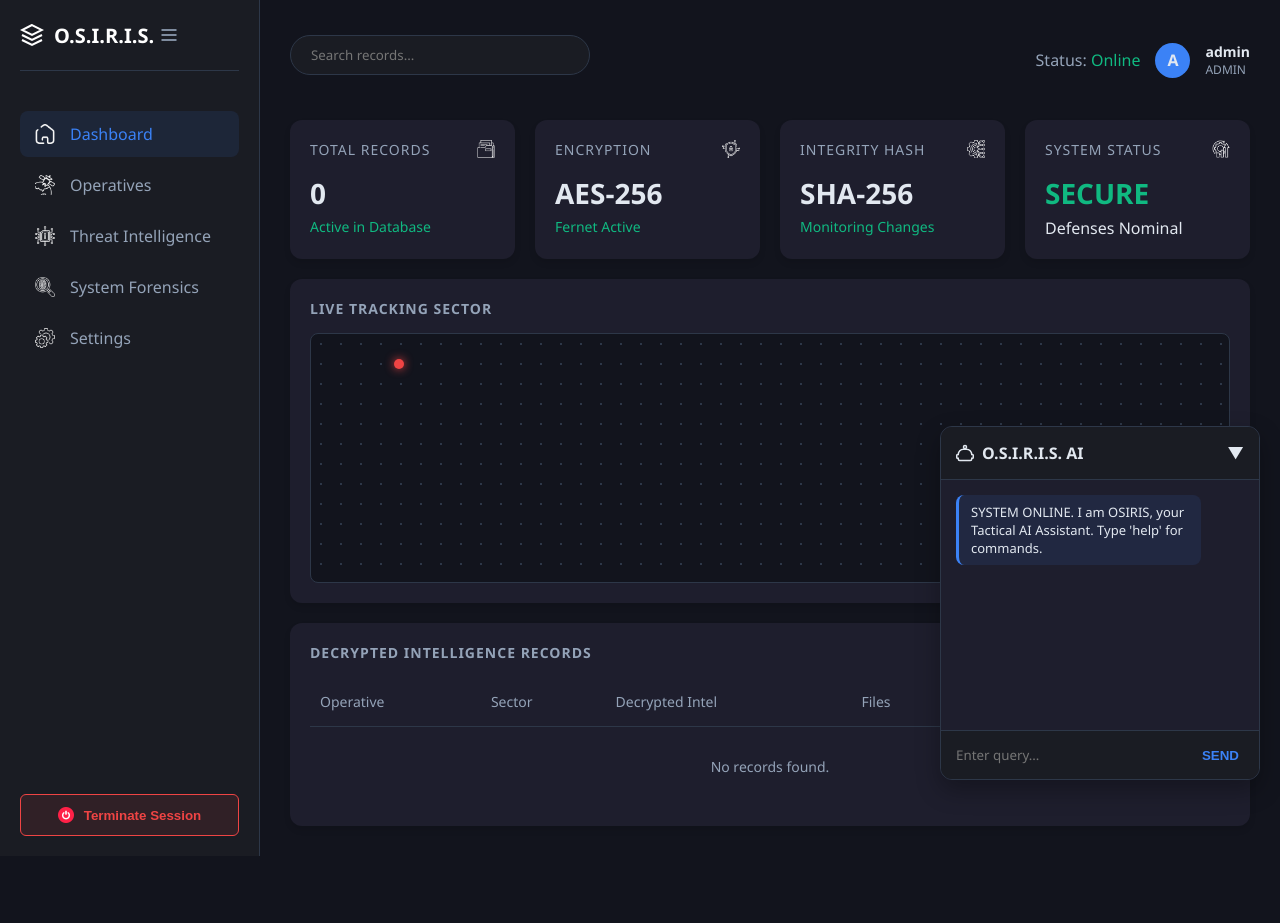
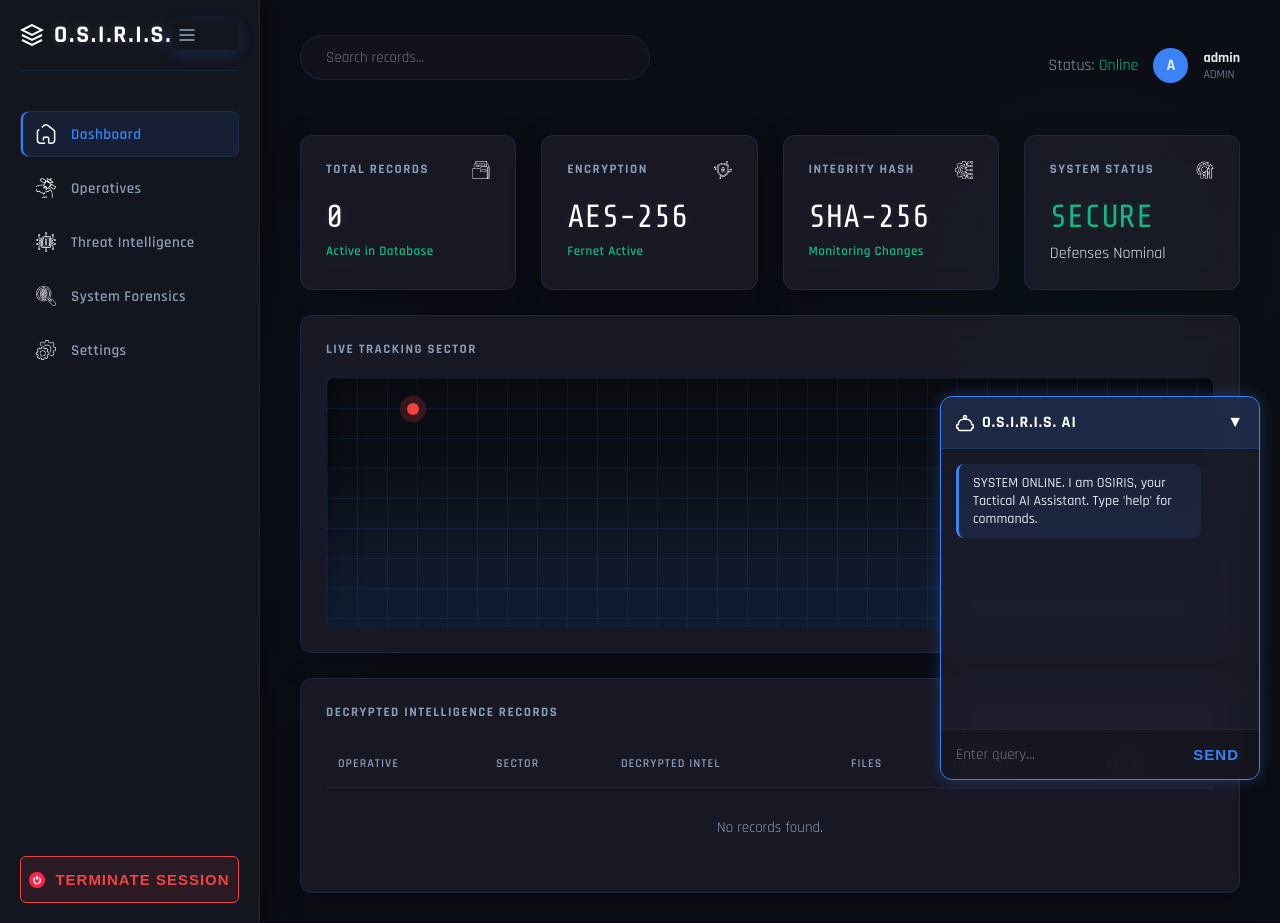
Before and after one commit to Jeroenel-stack/confab, a Flask app: page /admin_view in a window 1280 px wide. Before the commit the page ends 856 px from the top, so only its background shows below. Run offline with Flask 3, Linux system fonts and the light colour scheme; a user stored in the database is signed in; data that the repository does not hold is empty.

Commit message:
progress

```diff
--- a/app.py
+++ b/app.py
@@ -9,6 +9,11 @@
 from supabase import create_client, Client
 import smtplib
 from email.mime.text import MIMEText
+from dotenv import load_dotenv
+
+
+# Load the hidden variables from the .env file
+load_dotenv()
 
 app = Flask(__name__)
 app.secret_key = "osiris_super_secret_session_key"
--- a/templates/index.html
+++ b/templates/index.html
@@ -5,31 +5,65 @@
     <meta name="viewport" content="width=device-width, initial-scale=1.0" />
     <title>OSIRIS Command Center</title>
     <script src="https://cdn.jsdelivr.net/npm/chart.js"></script>
+
+    <link rel="preconnect" href="https://fonts.googleapis.com" />
+    <link rel="preconnect" href="https://fonts.gstatic.com" crossorigin />
+    <link
+      href="https://fonts.googleapis.com/css2?family=Rajdhani:wght@400;500;600;700&family=Share+Tech+Mono&display=swap"
+      rel="stylesheet"
+    />
+
     <style>
       :root {
-        --bg-color: #12141d;
-        --sidebar-bg: #1a1c23;
-        --card-bg: #1e1e2d;
+        --bg-color: #0b0d14; /* Slightly darker background */
+        --sidebar-bg: #13151f;
+        --card-bg: rgba(30, 30, 45, 0.7); /* Translucent glass effect */
         --text-main: #e2e8f0;
-        --text-muted: #94a3b8;
+        --text-muted: #8b9bb4;
         --accent-blue: #3b82f6;
         --accent-green: #10b981;
         --accent-red: #ef4444;
         --accent-warning: #f59e0b;
-        --border-color: #2d3748;
+        --border-color: rgba(59, 130, 246, 0.15); /* Blue-tinted borders */
+        --glow-blue: 0 0 15px rgba(59, 130, 246, 0.3);
+        --glow-red: 0 0 15px rgba(239, 68, 68, 0.3);
       }
 
       * {
         box-sizing: border-box;
       }
 
+      /* CUSTOM SCROLLBARS */
+      ::-webkit-scrollbar {
+        width: 8px;
+        height: 8px;
+      }
+      ::-webkit-scrollbar-track {
+        background: var(--bg-color);
+      }
+      ::-webkit-scrollbar-thumb {
+        background: #2d3748;
+        border-radius: 4px;
+      }
+      ::-webkit-scrollbar-thumb:hover {
+        background: var(--accent-blue);
+      }
+
       body {
-        font-family:
-          "Segoe UI",
-          system-ui,
-          -apple-system,
-          sans-serif;
+        /* NEW TACTICAL FONT */
+        font-family: "Rajdhani", sans-serif;
         background-color: var(--bg-color);
+        background-image:
+          radial-gradient(
+            circle at 15% 50%,
+            rgba(59, 130, 246, 0.04),
+            transparent 25%
+          ),
+          radial-gradient(
+            circle at 85% 30%,
+            rgba(16, 185, 129, 0.04),
+            transparent 25%
+          );
         color: var(--text-main);
         margin: 0;
         padding: 0;
@@ -49,6 +83,8 @@
         transition: width 0.3s ease;
         overflow: hidden;
         white-space: nowrap;
+        box-shadow: 5px 0 25px rgba(0, 0, 0, 0.5);
+        z-index: 100;
       }
       .sidebar.collapsed {
         width: 80px;
@@ -66,25 +102,31 @@
         border-bottom: 1px solid var(--border-color);
       }
       .sidebar-brand {
-        font-size: 20px;
-        font-weight: bold;
+        font-size: 24px;
+        font-weight: 700;
+        letter-spacing: 2px;
         color: #fff;
         display: flex;
         align-items: center;
         gap: 10px;
+        text-shadow: 0 0 10px rgba(255, 255, 255, 0.2);
       }
 
       .nav-item {
         padding: 12px 15px;
-        margin-bottom: 5px;
+        margin-bottom: 8px;
         border-radius: 8px;
         color: var(--text-muted);
         cursor: pointer;
-        transition: 0.2s;
+        transition: all 0.3s ease;
         display: flex;
         align-items: center;
         gap: 15px;
         text-decoration: none;
+        font-weight: 600;
+        font-size: 15px;
+        letter-spacing: 0.5px;
+        border: 1px solid transparent;
       }
       .sidebar.collapsed .nav-item {
         justify-content: center;
@@ -98,6 +140,8 @@
       .nav-item.active {
         background-color: rgba(59, 130, 246, 0.1);
         color: var(--accent-blue);
+        border: 1px solid var(--border-color);
+        box-shadow: inset 2px 0 0 var(--accent-blue);
       }
 
       .toggle-btn {
@@ -107,30 +151,45 @@
         cursor: pointer;
         padding: 5px;
         display: flex;
+        transition: 0.2s;
       }
       .toggle-btn:hover {
-        color: #fff;
+        color: var(--accent-blue);
+        transform: scale(1.1);
       }
 
       .main-content {
         flex-grow: 1;
-        padding: 30px;
+        padding: 30px 40px;
         overflow-y: auto;
       }
+
       .topbar {
         display: flex;
         justify-content: space-between;
         align-items: center;
-        margin-bottom: 30px;
-      }
+        margin-bottom: 35px;
+      }
+
+      /* NEON SEARCH BAR */
       .search-bar {
-        background: var(--sidebar-bg);
+        background: rgba(19, 21, 31, 0.8);
         border: 1px solid var(--border-color);
-        padding: 10px 20px;
-        border-radius: 20px;
+        padding: 12px 25px;
+        border-radius: 30px;
         color: var(--text-main);
-        width: 300px;
-      }
+        width: 350px;
+        font-family: inherit;
+        font-size: 15px;
+        transition: all 0.3s ease;
+        backdrop-filter: blur(10px);
+      }
+      .search-bar:focus {
+        width: 400px;
+        box-shadow: var(--glow-blue);
+        border-color: var(--accent-blue);
+      }
+
       .user-profile {
         display: flex;
         align-items: center;
@@ -141,14 +200,24 @@
       .dashboard-grid {
         display: grid;
         grid-template-columns: repeat(12, 1fr);
-        gap: 20px;
+        gap: 25px;
       }
       .card {
         background-color: var(--card-bg);
         border-radius: 12px;
-        padding: 20px;
-        box-shadow: 0 4px 6px rgba(0, 0, 0, 0.1);
-      }
+        padding: 25px;
+        border: 1px solid var(--border-color);
+        backdrop-filter: blur(12px);
+        box-shadow: 0 8px 32px rgba(0, 0, 0, 0.2);
+        transition:
+          transform 0.3s ease,
+          box-shadow 0.3s ease;
+      }
+      .card:hover {
+        transform: translateY(-2px);
+        box-shadow: 0 12px 40px rgba(0, 0, 0, 0.3);
+      }
+
       .col-12 {
         grid-column: span 12;
       }
@@ -166,27 +235,36 @@
       }
 
       .card-title {
-        font-size: 14px;
+        font-size: 13px;
+        font-weight: 700;
         color: var(--text-muted);
         text-transform: uppercase;
-        letter-spacing: 1px;
+        letter-spacing: 1.5px;
         margin-top: 0;
-        margin-bottom: 15px;
+        margin-bottom: 20px;
         display: flex;
         justify-content: space-between;
       }
+
+      /* MONOSPACE NUMBERS */
       .stat-value {
-        font-size: 28px;
-        font-weight: bold;
-        margin-bottom: 5px;
+        font-family: "Share Tech Mono", monospace;
+        font-size: 32px;
+        font-weight: normal;
+        margin-bottom: 8px;
+        color: #fff;
+        text-shadow: 0 0 10px rgba(255, 255, 255, 0.1);
       }
       .stat-trend.positive {
         color: var(--accent-green);
-        font-size: 14px;
+        font-size: 13px;
+        font-weight: 600;
+        letter-spacing: 0.5px;
       }
       .stat-trend.negative {
         color: var(--accent-red);
-        font-size: 14px;
+        font-size: 13px;
+        font-weight: 600;
       }
 
       /* FORMS */
@@ -194,47 +272,299 @@
       select,
       textarea {
         width: 100%;
-        padding: 10px;
+        padding: 12px 15px;
         margin-top: 5px;
-        margin-bottom: 15px;
-        background-color: var(--bg-color);
+        margin-bottom: 20px;
+        background-color: rgba(0, 0, 0, 0.2);
         border: 1px solid var(--border-color);
         color: var(--text-main);
         border-radius: 6px;
         font-family: inherit;
+        font-size: 15px;
+        transition: all 0.3s ease;
       }
       input:focus,
-      textarea:focus {
+      textarea:focus,
+      select:focus {
         border-color: var(--accent-blue);
+        box-shadow: var(--glow-blue);
         outline: none;
-      }
+        background-color: rgba(59, 130, 246, 0.05);
+      }
+
       button {
         width: 100%;
-        padding: 12px;
+        padding: 14px;
         background-color: var(--accent-blue);
         color: #fff;
         border: none;
         border-radius: 6px;
-        font-weight: 600;
+        font-weight: 700;
+        font-size: 15px;
+        letter-spacing: 1px;
+        text-transform: uppercase;
         cursor: pointer;
-        transition: 0.2s;
+        transition: all 0.2s ease;
+        box-shadow: 0 4px 15px rgba(59, 130, 246, 0.2);
       }
       button:hover {
         background-color: #2563eb;
-      }
+        transform: translateY(-2px);
+        box-shadow: var(--glow-blue);
+      }
+
       .btn-danger {
         background-color: rgba(239, 68, 68, 0.1);
         color: var(--accent-red);
         border: 1px solid var(--accent-red);
+        box-shadow: none;
       }
       .btn-danger:hover {
         background-color: var(--accent-red);
         color: white;
-      }
-
-      /* =========================================
-         EDIT MODAL & BUTTONS
-         ========================================= */
+        box-shadow: var(--glow-red);
+      }
+
+      /* TABLES */
+      table {
+        width: 100%;
+        border-collapse: separate;
+        border-spacing: 0;
+        font-size: 15px;
+      }
+      th,
+      td {
+        padding: 16px 12px;
+        text-align: left;
+        border-bottom: 1px solid rgba(255, 255, 255, 0.05);
+      }
+      th {
+        color: var(--text-muted);
+        font-weight: 600;
+        text-transform: uppercase;
+        letter-spacing: 1px;
+        font-size: 12px;
+      }
+      tr:last-child td {
+        border-bottom: none;
+      }
+
+      tr:hover td {
+        background-color: rgba(255, 255, 255, 0.02);
+      }
+
+      .status-badge {
+        padding: 4px 10px;
+        border-radius: 4px;
+        font-size: 11px;
+        font-weight: 700;
+        letter-spacing: 1px;
+      }
+      .status-verified {
+        background: rgba(16, 185, 129, 0.1);
+        color: var(--accent-green);
+        border: 1px solid rgba(16, 185, 129, 0.3);
+        box-shadow: 0 0 10px rgba(16, 185, 129, 0.1);
+      }
+      .status-tampered {
+        background: rgba(239, 68, 68, 0.1);
+        color: var(--accent-red);
+        border: 1px solid rgba(239, 68, 68, 0.3);
+        box-shadow: 0 0 10px rgba(239, 68, 68, 0.1);
+      }
+
+      /* TERMINAL & MAP */
+      .audit-terminal {
+        height: 500px;
+        overflow-y: auto;
+        font-family: "Share Tech Mono", monospace;
+        font-size: 14px;
+        color: var(--text-muted);
+        background: #050608;
+        border: 1px solid var(--border-color);
+        border-radius: 8px;
+        padding: 20px;
+        box-shadow: inset 0 0 20px rgba(0, 0, 0, 0.8);
+      }
+      .tactical-map {
+        width: 100%;
+        height: 250px;
+        background: var(--bg-color);
+        background-image:
+          linear-gradient(rgba(59, 130, 246, 0.1) 1px, transparent 1px),
+          linear-gradient(90deg, rgba(59, 130, 246, 0.1) 1px, transparent 1px);
+        background-size: 30px 30px;
+        position: relative;
+        border-radius: 8px;
+        border: 1px solid var(--border-color);
+        box-shadow: inset 0 0 30px rgba(0, 0, 0, 0.5);
+        overflow: hidden;
+      }
+
+      /* ADDED MAP SCANNER EFFECT */
+      .tactical-map::after {
+        content: "";
+        position: absolute;
+        top: -100%;
+        left: 0;
+        right: 0;
+        height: 100%;
+        background: linear-gradient(
+          to bottom,
+          transparent,
+          rgba(59, 130, 246, 0.2)
+        );
+        animation: scan 4s linear infinite;
+      }
+      @keyframes scan {
+        0% {
+          top: -100%;
+        }
+        100% {
+          top: 100%;
+        }
+      }
+
+      .map-target {
+        position: absolute;
+        width: 12px;
+        height: 12px;
+        background-color: var(--accent-red);
+        border-radius: 50%;
+        box-shadow: 0 0 15px var(--accent-red);
+        animation: pulse-red 2s infinite;
+      }
+      .map-target.verified {
+        background-color: var(--accent-blue);
+        box-shadow: 0 0 15px var(--accent-blue);
+        animation: pulse-blue 2s infinite;
+      }
+
+      @keyframes pulse-blue {
+        0% {
+          box-shadow: 0 0 0 0 rgba(59, 130, 246, 0.7);
+        }
+        70% {
+          box-shadow: 0 0 0 10px rgba(59, 130, 246, 0);
+        }
+        100% {
+          box-shadow: 0 0 0 0 rgba(59, 130, 246, 0);
+        }
+      }
+      @keyframes pulse-red {
+        0% {
+          box-shadow: 0 0 0 0 rgba(239, 68, 68, 0.7);
+        }
+        70% {
+          box-shadow: 0 0 0 10px rgba(239, 68, 68, 0);
+        }
+        100% {
+          box-shadow: 0 0 0 0 rgba(239, 68, 68, 0);
+        }
+      }
+
+      .flash-message {
+        background: rgba(59, 130, 246, 0.1);
+        border-left: 4px solid var(--accent-blue);
+        color: #fff;
+        font-weight: 500;
+        padding: 15px 20px;
+        margin-bottom: 25px;
+        border-radius: 4px;
+        box-shadow: 0 4px 15px rgba(0, 0, 0, 0.1);
+      }
+
+      /* AI CHATBOT */
+      #ai-chat-widget {
+        position: fixed;
+        bottom: 20px;
+        right: 20px;
+        width: 320px;
+        background-color: var(--card-bg);
+        border: 1px solid var(--accent-blue);
+        border-radius: 12px;
+        box-shadow: var(--glow-blue);
+        display: flex;
+        flex-direction: column;
+        z-index: 1000;
+        overflow: hidden;
+        transition: transform 0.3s cubic-bezier(0.4, 0, 0.2, 1);
+        backdrop-filter: blur(15px);
+      }
+      .chat-header {
+        background-color: rgba(59, 130, 246, 0.15);
+        color: #fff;
+        padding: 15px;
+        font-weight: 700;
+        letter-spacing: 1px;
+        display: flex;
+        justify-content: space-between;
+        align-items: center;
+        cursor: pointer;
+        border-bottom: 1px solid var(--border-color);
+      }
+      #chat-body {
+        height: 280px;
+        padding: 15px;
+        overflow-y: auto;
+        display: flex;
+        flex-direction: column;
+        gap: 12px;
+        font-size: 14px;
+      }
+      .chat-msg {
+        padding: 10px 14px;
+        border-radius: 8px;
+        max-width: 85%;
+        word-wrap: break-word;
+        font-weight: 500;
+      }
+      .msg-ai {
+        align-self: flex-start;
+        background-color: rgba(59, 130, 246, 0.1);
+        border-left: 3px solid var(--accent-blue);
+        color: var(--text-main);
+      }
+      .msg-user {
+        align-self: flex-end;
+        background-color: rgba(255, 255, 255, 0.05);
+        border-right: 3px solid var(--text-muted);
+        color: var(--text-muted);
+      }
+      .chat-input-area {
+        display: flex;
+        border-top: 1px solid var(--border-color);
+        background-color: rgba(0, 0, 0, 0.2);
+      }
+      .chat-input-area input {
+        flex-grow: 1;
+        border: none;
+        background: transparent;
+        color: var(--text-main);
+        padding: 15px;
+        margin: 0;
+        outline: none;
+        font-family: inherit;
+        box-shadow: none;
+      }
+      .chat-input-area button {
+        width: auto;
+        margin: 0;
+        padding: 0 20px;
+        background: transparent;
+        color: var(--accent-blue);
+        border-radius: 0;
+        box-shadow: none;
+      }
+      .chat-input-area button:hover {
+        background: rgba(59, 130, 246, 0.1);
+        transform: none;
+      }
+      .minimized {
+        transform: translateY(335px);
+      }
+
+      /* UTILITIES */
       .btn-edit {
         width: auto;
         padding: 6px 12px;
@@ -244,14 +574,14 @@
         color: var(--accent-blue);
         margin-right: 5px;
         border-radius: 4px;
-        cursor: pointer;
-        transition: 0.2s;
+        box-shadow: none;
       }
       .btn-edit:hover {
         background: var(--accent-blue);
         color: white;
-      }
-
+        box-shadow: var(--glow-blue);
+        transform: translateY(-1px);
+      }
       .btn-delete {
         width: auto;
         padding: 6px 12px;
@@ -260,14 +590,14 @@
         border: 1px solid var(--accent-red);
         color: var(--accent-red);
         border-radius: 4px;
-        cursor: pointer;
-        transition: 0.2s;
+        box-shadow: none;
       }
       .btn-delete:hover {
         background: var(--accent-red);
         color: white;
-      }
-
+        box-shadow: var(--glow-red);
+        transform: translateY(-1px);
+      }
       .modal {
         display: none;
         position: fixed;
@@ -275,188 +605,19 @@
         left: 0;
         width: 100%;
         height: 100%;
-        background: rgba(0, 0, 0, 0.8);
+        background: rgba(0, 0, 0, 0.85);
         z-index: 2000;
         justify-content: center;
         align-items: center;
-        backdrop-filter: blur(5px);
+        backdrop-filter: blur(8px);
       }
       .modal-content {
-        background: var(--card-bg);
-        padding: 30px;
+        background: var(--sidebar-bg);
+        padding: 35px;
         border-radius: 12px;
         width: 500px;
         border: 1px solid var(--accent-blue);
-        box-shadow: 0 0 25px rgba(59, 130, 246, 0.2);
-      }
-
-      /* TABLES */
-      table {
-        width: 100%;
-        border-collapse: collapse;
-        font-size: 14px;
-      }
-      th,
-      td {
-        padding: 15px 10px;
-        text-align: left;
-        border-bottom: 1px solid var(--border-color);
-      }
-      th {
-        color: var(--text-muted);
-        font-weight: normal;
-      }
-      tr:last-child td {
-        border-bottom: none;
-      }
-      .status-badge {
-        padding: 4px 8px;
-        border-radius: 4px;
-        font-size: 12px;
-        font-weight: bold;
-      }
-      .status-verified {
-        background: rgba(16, 185, 129, 0.1);
-        color: var(--accent-green);
-        border: 1px solid rgba(16, 185, 129, 0.2);
-      }
-      .status-tampered {
-        background: rgba(239, 68, 68, 0.1);
-        color: var(--accent-red);
-        border: 1px solid rgba(239, 68, 68, 0.2);
-      }
-
-      /* TERMINAL & MAP */
-      .audit-terminal {
-        height: 500px;
-        overflow-y: auto;
-        font-family: "Courier New", monospace;
-        font-size: 13px;
-        color: var(--text-muted);
-        background: #050505;
-        border: 1px solid var(--border-color);
-        border-radius: 8px;
-        padding: 20px;
-        box-shadow: inset 0 0 15px rgba(0, 0, 0, 0.5);
-      }
-      .tactical-map {
-        width: 100%;
-        height: 250px;
-        background: var(--bg-color);
-        background-image: radial-gradient(
-          circle,
-          var(--border-color) 1px,
-          transparent 1px
-        );
-        background-size: 20px 20px;
-        position: relative;
-        border-radius: 8px;
-        border: 1px solid var(--border-color);
-      }
-      .map-target {
-        position: absolute;
-        width: 10px;
-        height: 10px;
-        background-color: var(--accent-red);
-        border-radius: 50%;
-        box-shadow: 0 0 10px var(--accent-red);
-      }
-      .map-target.verified {
-        background-color: var(--accent-blue);
-        box-shadow: 0 0 10px var(--accent-blue);
-      }
-
-      .flash-message {
-        background: rgba(59, 130, 246, 0.1);
-        border-left: 4px solid var(--accent-blue);
-        color: var(--text-main);
-        padding: 15px;
-        margin-bottom: 20px;
-        border-radius: 4px;
-      }
-
-      /* AI CHATBOT */
-      #ai-chat-widget {
-        position: fixed;
-        bottom: 20px;
-        right: 20px;
-        width: 320px;
-        background-color: var(--card-bg);
-        border: 1px solid var(--border-color);
-        border-radius: 12px;
-        box-shadow: 0 10px 25px rgba(0, 0, 0, 0.3);
-        display: flex;
-        flex-direction: column;
-        z-index: 1000;
-        overflow: hidden;
-        transition: transform 0.3s ease;
-      }
-      .chat-header {
-        background-color: var(--sidebar-bg);
-        color: var(--text-main);
-        padding: 15px;
-        font-weight: bold;
-        display: flex;
-        justify-content: space-between;
-        align-items: center;
-        cursor: pointer;
-        border-bottom: 1px solid var(--border-color);
-      }
-      #chat-body {
-        height: 250px;
-        padding: 15px;
-        overflow-y: auto;
-        display: flex;
-        flex-direction: column;
-        gap: 10px;
-        font-size: 13px;
-      }
-      .chat-msg {
-        padding: 8px 12px;
-        border-radius: 8px;
-        max-width: 85%;
-        word-wrap: break-word;
-      }
-      .msg-ai {
-        align-self: flex-start;
-        background-color: rgba(59, 130, 246, 0.1);
-        border-left: 3px solid var(--accent-blue);
-        color: var(--text-main);
-      }
-      .msg-user {
-        align-self: flex-end;
-        background-color: rgba(255, 255, 255, 0.05);
-        border-right: 3px solid var(--text-muted);
-        color: var(--text-muted);
-      }
-      .chat-input-area {
-        display: flex;
-        border-top: 1px solid var(--border-color);
-        background-color: var(--sidebar-bg);
-      }
-      .chat-input-area input {
-        flex-grow: 1;
-        border: none;
-        background: transparent;
-        color: var(--text-main);
-        padding: 15px;
-        margin: 0;
-        outline: none;
-        font-family: inherit;
-      }
-      .chat-input-area button {
-        width: auto;
-        margin: 0;
-        padding: 0 20px;
-        background: transparent;
-        color: var(--accent-blue);
-        border-radius: 0;
-      }
-      .chat-input-area button:hover {
-        background: rgba(59, 130, 246, 0.1);
-      }
-      .minimized {
-        transform: translateY(305px);
+        box-shadow: 0 0 40px rgba(59, 130, 246, 0.3);
       }
     </style>
   </head>
```
Also changed, not shown: 2 other files.
